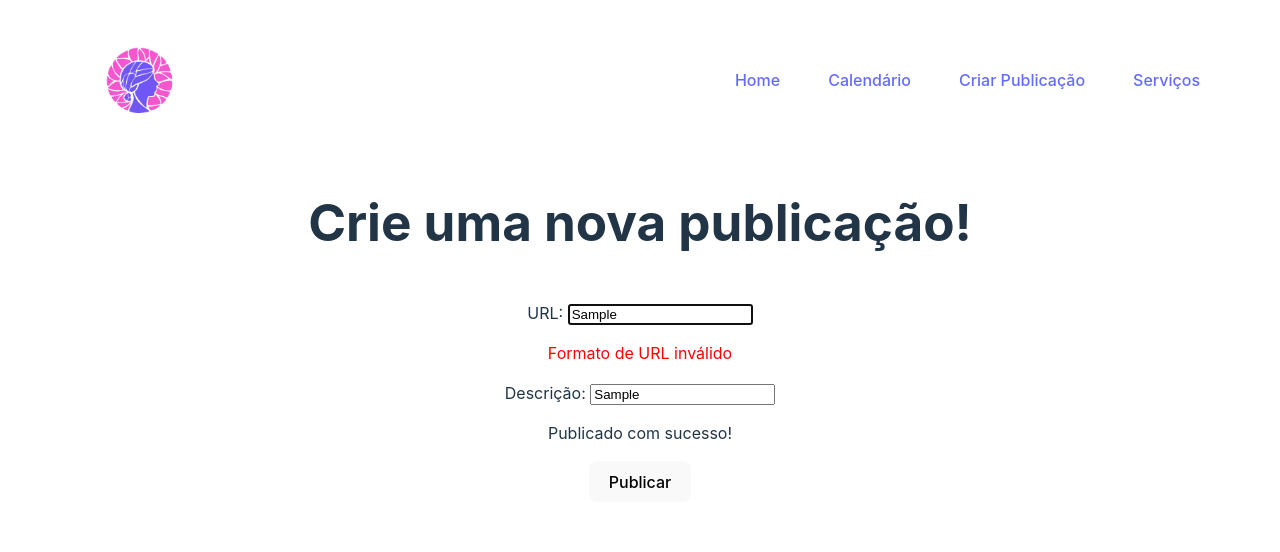
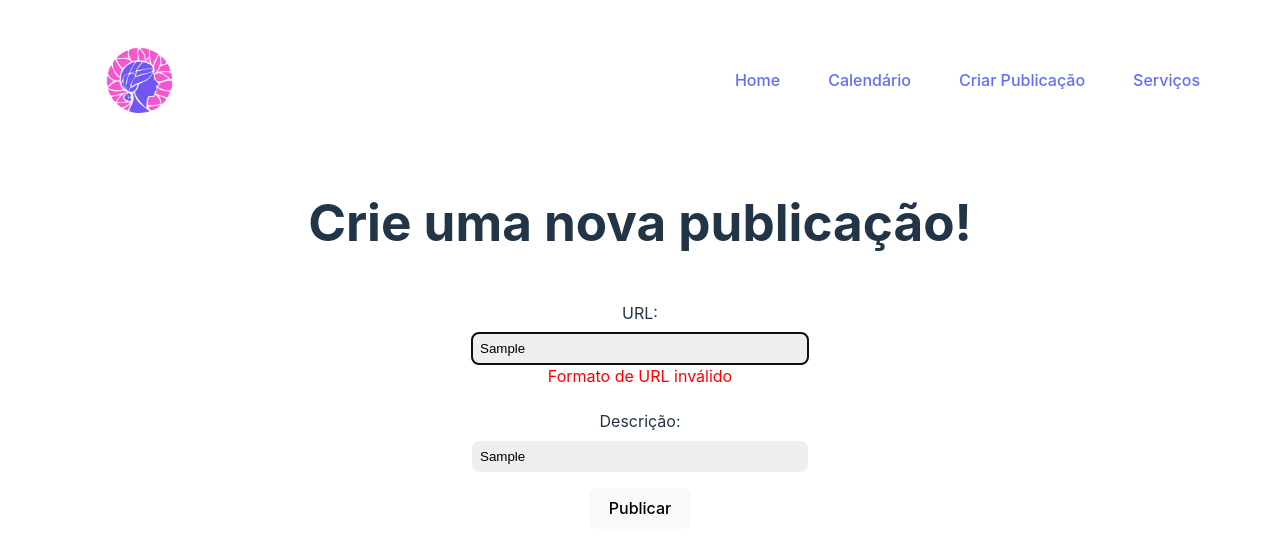
Before and after one commit to mariBassani/amazonaLpw, a React (Vite) app: page /criarPublicacao in a window 1280 px wide. Both pictures are taken after typing "Sample", "Sample" into the empty fields and a click on the button "Publicar". Shown: the top 552 px of the page. Built offline with nearby package versions, Linux system fonts and the light colour scheme; no server answers.

Commit message:
correcao publicar e estilos module

```diff
--- /dev/null
+++ b/src/pages/CriarPublicacao/criarPublicacao.module.css
@@ -0,0 +1,22 @@
+.erro{
+    margin: 0rem 0rem 0.3rem;
+    color: red;
+}
+
+.label{
+    margin-top: 1rem;
+}
+
+.input{
+    border-radius: 7px;
+    border: none;
+    background-color: rgb(239, 238, 240);
+    padding: 0.5rem;
+    width: 20rem;
+    margin-top: 0.5rem;
+}
+
+.form{
+    display: flex;
+    flex-direction: column;
+}
--- a/src/pages/CriarPublicacao/index.jsx
+++ b/src/pages/CriarPublicacao/index.jsx
@@ -1,5 +1,6 @@
 import { useEffect, useState } from "react";
 import { useForm } from "react-hook-form";
+import style from "./criarPublicacao.module.css"
 import "../../App.css"
 
 export default function CriarPubli(){
@@ -31,7 +32,7 @@ export default function CriarPubli(){
                     metchod: "POST",
                     headers: { "Content-Type": "application/json" },
                     body: JSON.stringify({
-                        url: link || "Novo Post",
+                        url: url || "Novo Post",
                         completed: false,
                     }),
                 }
@@ -47,19 +48,23 @@ export default function CriarPubli(){
     const {
         register,
         handleSubmit,
-        formState: { errors },
+        formState: { errors }, reset
     } = useForm();
 
     const onSubmit = (data) => {
         console.log(data);
+        addImg(data.url)
+        setMsg("Publicado com sucesso!")
+        reset();
     };
 
     return (  //HOOK FORM AQUI!!
         <>
         <h1>Crie uma nova publicação!</h1>
-        <form onSubmit={handleSubmit(onSubmit)}>
+        <form className={ style.form } onSubmit={handleSubmit(onSubmit)}>
         <label htmlFor="url">URL: </label>
         <input
+            className={ style.input }
             {...register("url", {
                 required:"O url é obrigatório!",
                 pattern: {
@@ -73,16 +78,15 @@ export default function CriarPubli(){
             placeholder="Digite o url da imagem"
 
         />
-        {console.log(errors)}
-        {errors.url && <p style={{ color: "red" }}>{errors.url.message}</p>}
+        {errors.url && <p className={ style.erro }> {errors.url.message}</p>}
 
 
-        <label htmlFor="desc">Descrição: </label>
-        <input type="text" id="desc" placeholder="Adicione uma breve descrição da imagem"/>
-
+        <label className={ style.label } htmlFor="desc">Descrição: </label>
+        <input className={ style.input } {...register("desc", { required:"A descrição é obrigatória!"})} type="text" id="desc" placeholder="Adicione uma breve descrição da imagem"/>
+        {errors.desc && <p className={ style.erro }> {errors.desc.message}</p>}
         <div>
             <p>{msg}</p>
-            <button type="submit" onClick={ ()=>{setMsg("Publicado com sucesso!"); addImg}}>
+            <button type="submit">
                 Publicar
             </button>
         </div>
```
Also changed, not shown: src/pages/Calendario/calendario.module.css (added).
